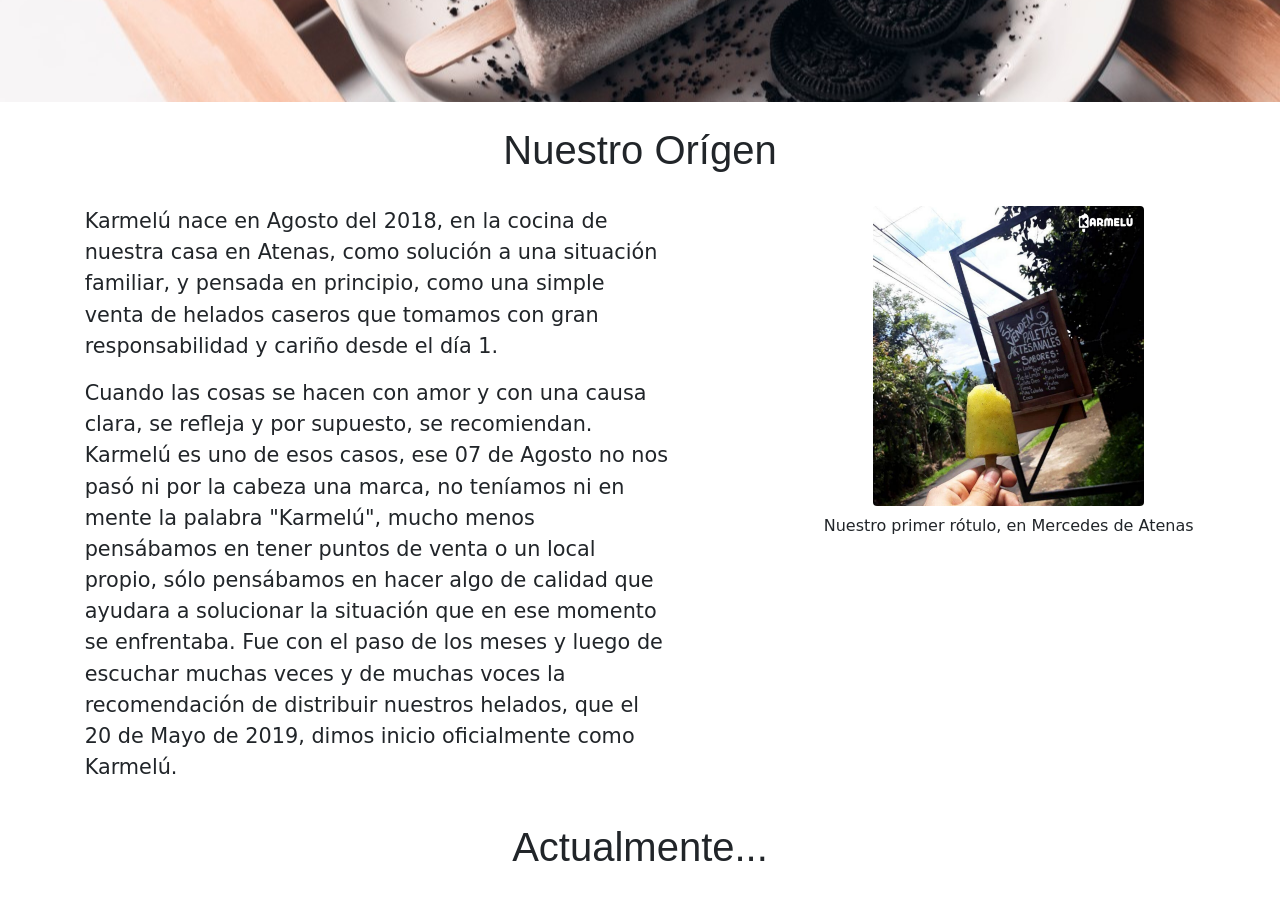
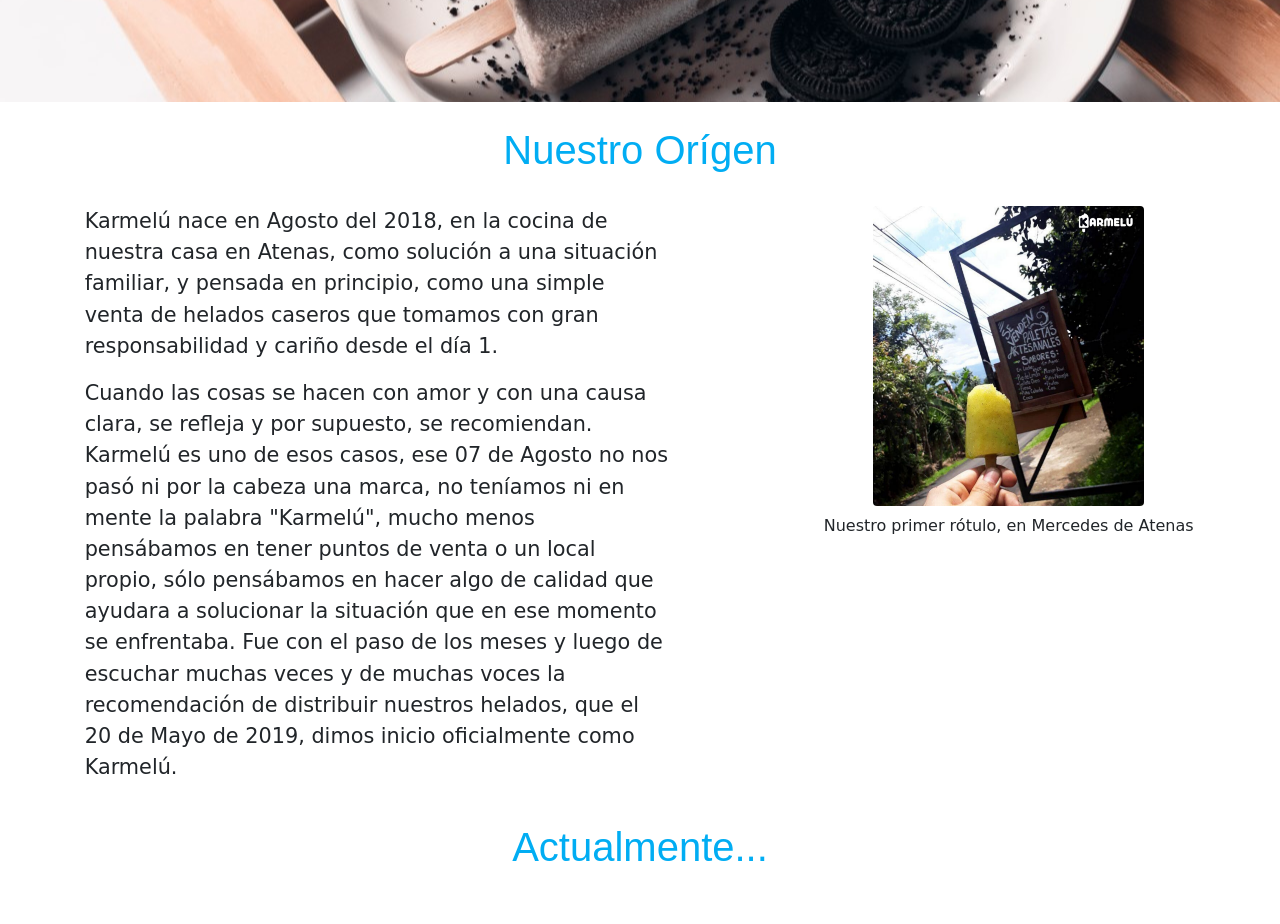
Before and after one commit to heladoskarmelu/heladoskarmelu.github.io, a plain HTML site: page paginas/Nosotros.html in a window 1280 px wide. Shown: the part 480-1404 px from the top of the page. Drawn offline with nearby package versions, Linux system fonts and the light colour scheme; grey boxes are pictures that could not be loaded; a web font is replaced by a local one.

Commit message:
cambio-colorH1-Nosotros

```diff
--- a/paginas/Nosotros.html
+++ b/paginas/Nosotros.html
@@ -74,7 +74,7 @@
   <section class="container-fluid ">
 
 
-    <h1 class="text-dark fuenteO mx-2 my-4 text-center Reveal1">Nuestro Orígen</h1>
+    <h1 class="fuenteO mx-2 my-4 text-center Reveal1" style="color: #01adf3">Nuestro Orígen</h1>
 
 
     <div class="row mt-2 p-2 justify-content-around Reveal1" >
@@ -93,7 +93,7 @@
 
 
 
-    <h1 class="text-dark fuenteO text-center mb-5 mt-3 ">Actualmente...</h1>
+    <h1 class="fuenteO text-center mb-5 mt-3 " style="color: #01adf3">Actualmente...</h1>
 
 
 
```
